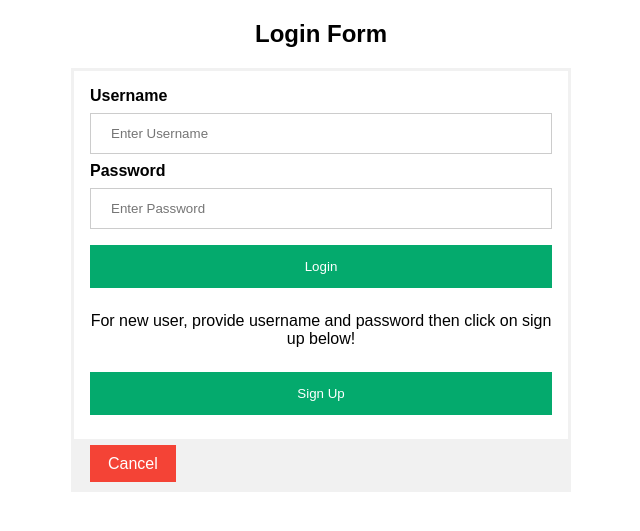
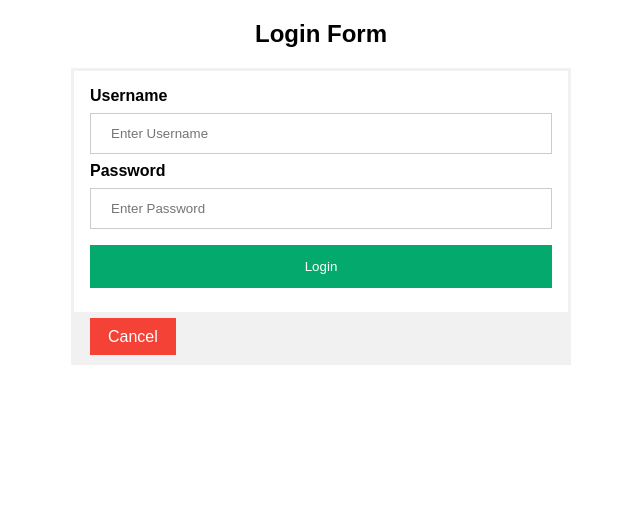
Before and after one commit to sukarat/subin-newsportal, a PHP site: page /login.php in a window 1280 px wide. Shown: the top 531 px of the page, without its empty margins (319-959 px from the left). Run offline with PHP 8.4, Linux system fonts and the light colour scheme.

Commit message:
Disabled Registration

```diff
--- a/login.php
+++ b/login.php
@@ -47,15 +47,18 @@ if (isset($_POST['login_btn'])) {
 
     $username = $_POST['username'];
     $password = $_POST['password'];
-    $sql = "SELECT id, AdminUsername FROM tbluser WHERE AdminUsername = '$username' AND AdminPassword = '$password'";
+    $sql = "SELECT id, AdminUsername, userType FROM tbluser WHERE AdminUsername = '$username' AND AdminPassword = '$password'";
     try {
         $result = $conn->query($sql);
         if ($result->num_rows === 1){
             $row = mysqli_fetch_assoc($result);
-
-            $_SESSION['id'] = $row['id'];
-            $_SESSION['username'] = $row['AdminUsername'];
-            header("Location: admin/index.php");
+            if( $row['userType'] == 1 ){
+                $_SESSION['id'] = $row['id'];
+                $_SESSION['username'] = $row['AdminUsername'];
+                header("Location: admin/index.php");
+                exit();
+            }
+            header("Location: index.php");
             exit();
         }else{
             $_SESSION["error"] = 'Error: username or password did not match!';
@@ -172,9 +175,9 @@ if (isset($_POST['login_btn'])) {
                 <input type="password" placeholder="Enter Password" name="password" required>
 
                 <button type="submit" name="login_btn">Login</button>
-                <p class="or" style="text-align:center;">For new user, provide username and password then click on sign
+                <!-- <p class="or" style="text-align:center;">For new user, provide username and password then click on sign
                     up below!</p>
-                <button type="submit" name="register_btn">Sign Up</button>
+                <button type="submit" name="register_btn">Sign Up</button> -->
             </div>
 
             <div class="container" style="background-color:#f1f1f1">
```
Also changed, not shown: 2 other files.
